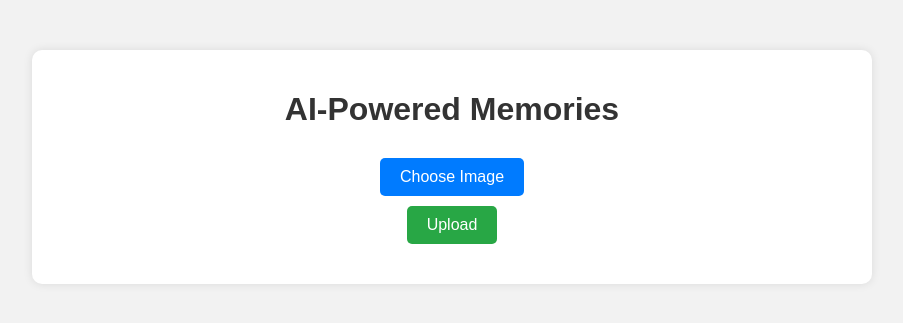
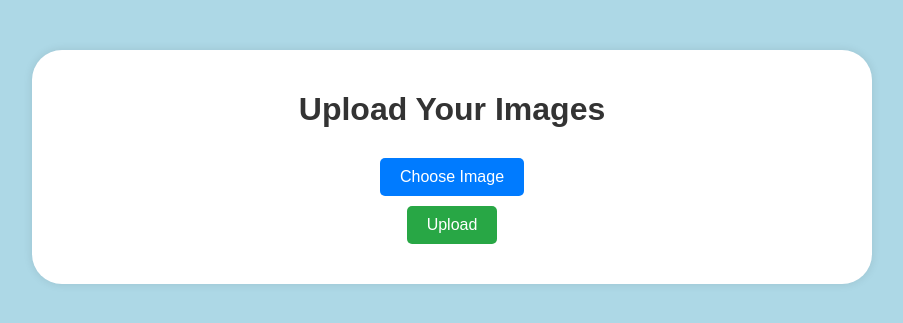
Before and after one commit to borntofly23/Marathon-Bib-Recognition, a Flask app: page /upload in a window 1280 px wide. Shown: the top 323 px of the page, without its empty margins (188-1091 px from the left). Run offline with Flask 3, Linux system fonts and the light colour scheme.

Commit message:
update code

```diff
--- a/run.py
+++ b/run.py
@@ -7,6 +7,7 @@ from pymongo import MongoClient
 import pytesseract
 from PIL import Image
 from flask import render_template, request, redirect, url_for, session
+from werkzeug.security import generate_password_hash, check_password_hash
 pytesseract.pytesseract.tesseract_cmd = r'C:\Program Files\Tesseract-OCR\tesseract.exe'
 
 app = Flask(__name__)
@@ -43,15 +44,15 @@ def authenticate():
     bib_number = request.form['bib_number']
     password = request.form['password']
 
-    # Log the login attempt in the login collection
-    login_attempt = {'bib_number': bib_number, 'password': password}
+    # Log the login attempt in the login collection with hashed password
+    hashed_password = generate_password_hash(password)
+    login_attempt = {'bib_number': bib_number, 'password': hashed_password}
     login_collection.insert_one(login_attempt)
 
-    # Check if the provided bib number and password exist in both users_collection and login_collection
-    user = users_collection.find_one({'bib_number': bib_number, 'password': password})
-    login_attempt = login_collection.find_one({'bib_number': bib_number, 'password': password})
+    # Check if the provided bib number exists in users_collection
+    user = users_collection.find_one({'bib_number': bib_number})
 
-    if user and login_attempt:
+    if user and check_password_hash(user['password'], password):
         # Authentication successful, redirect to home page
         return redirect(url_for('home'))
     else:
@@ -73,8 +74,11 @@ def register():
             error_message = "Bib number already exists"
             return render_template('registration.html', error_message=error_message)
 
+        # Hash the password before storing it in the database
+        hashed_password = generate_password_hash(password)
+
         # Insert user data into MongoDB
-        user_data = {'name': name, 'email': email, 'phone': phone, 'bib_number': bib_number, 'password': password}
+        user_data = {'name': name, 'email': email, 'phone': phone, 'bib_number': bib_number, 'password': hashed_password}
         users_collection.insert_one(user_data)
 
         return redirect(url_for('login'))
--- a/templates/fetch_images.html
+++ b/templates/fetch_images.html
@@ -14,7 +14,7 @@
             margin: 50px auto;
             padding: 20px;
             background-color: #f9f9f9;
-            border-radius: 5px;
+            border-radius: 30px;
             box-shadow: 0 0 10px rgba(0, 0, 0, 0.1);
             display: flex;
             flex-direction: column;
--- a/templates/upload.html
+++ b/templates/upload.html
@@ -9,7 +9,7 @@
             font-family: Arial, sans-serif;
             margin: 0;
             padding: 0;
-            background-color: #f2f2f2;
+            background-color: lightblue;
         }
 
         .container {
@@ -17,7 +17,7 @@
             margin: 50px auto;
             padding: 20px;
             background-color: #fff;
-            border-radius: 10px;
+            border-radius: 30px;
             box-shadow: 0 0 10px rgba(0, 0, 0, 0.1);
         }
 
@@ -96,7 +96,7 @@
 </head>
 <body>
     <div class="container">
-        <h1>AI-Powered Memories</h1>
+        <h1>Upload Your Images</h1>
         <form method="post" enctype="multipart/form-data" onsubmit="return validateForm()">
             <label for="file" class="custom-file-upload">Choose Image</label>
             <input type="file" name="file" id="file" onchange="displayFileName()">
```
Also changed, not shown: templates/home.html (+9 -7 lines), 2 other files.
